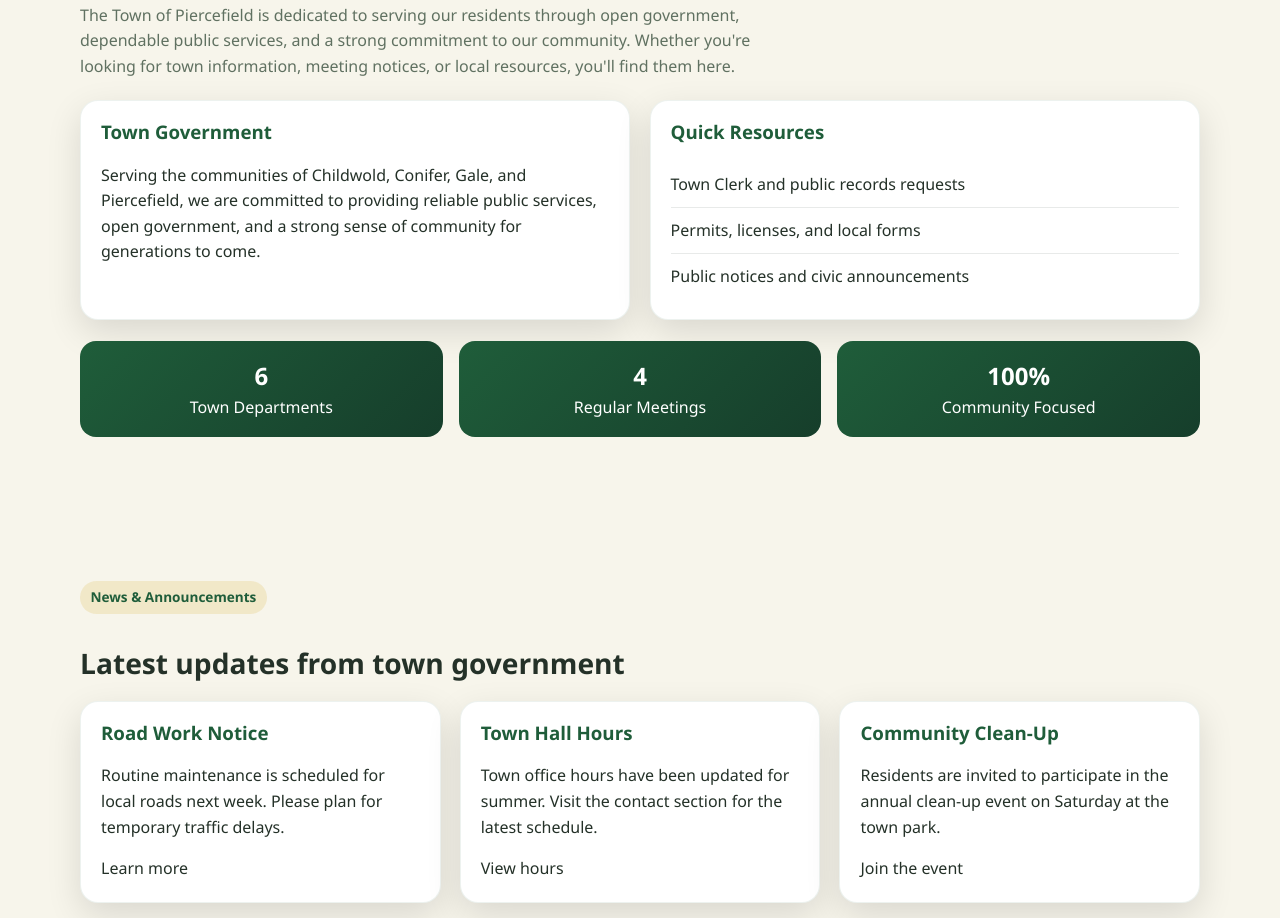
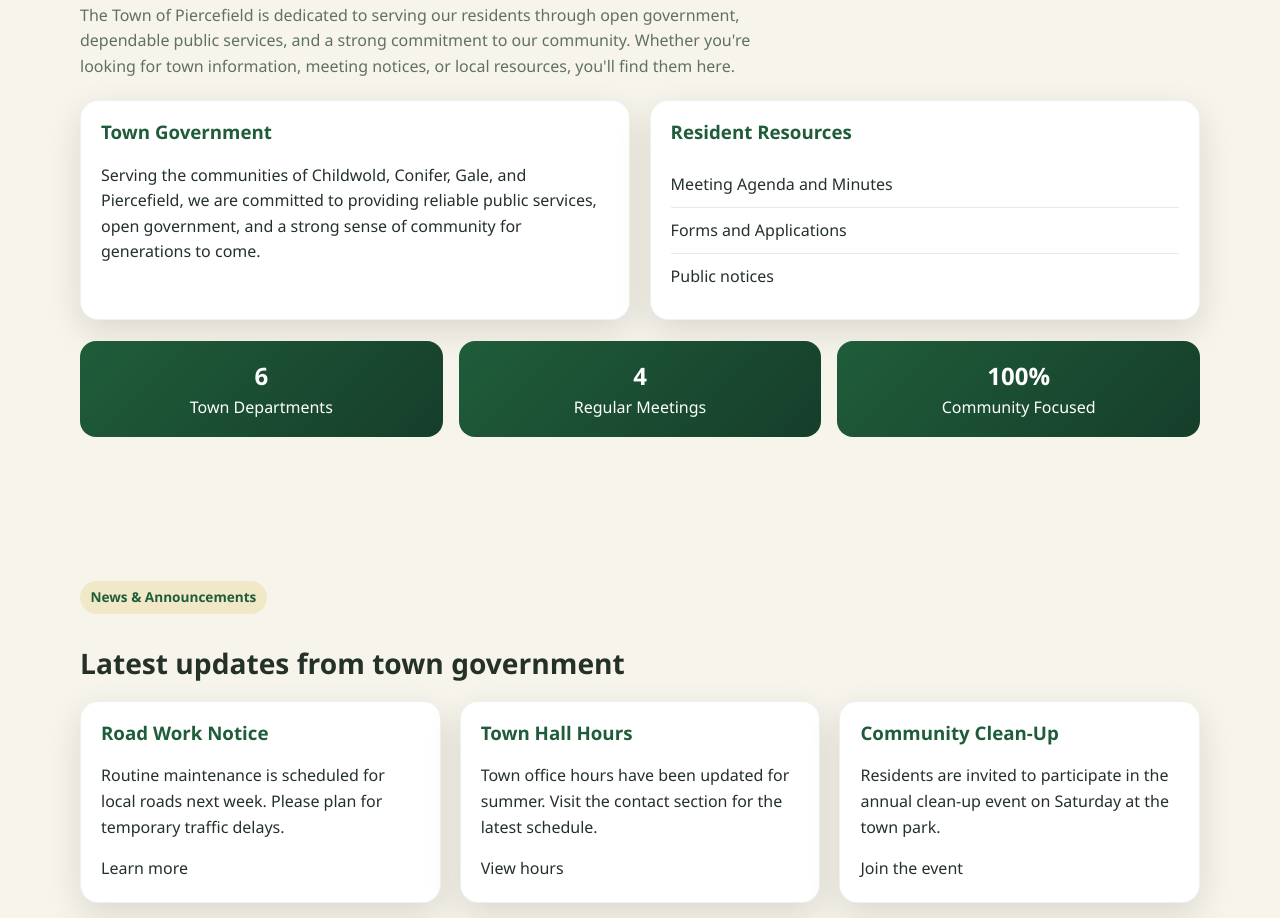
Before and after one commit to PiercefieldTownClerk/townofpiercefield-website, a plain HTML site: page index.html in a window 1280 px wide. Shown: the part 980-1898 px from the top of the page. Drawn offline with Linux system fonts and the light colour scheme.

Commit message:
Update Resident Resources

```diff
--- a/index.html
+++ b/index.html
@@ -317,11 +317,11 @@
             <p>Serving the communities of Childwold, Conifer, Gale, and Piercefield, we are committed to providing reliable public services, open government, and a strong sense of community for generations to come.</p>
           </div>
           <div class="card">
-            <h3>Quick Resources</h3>
+            <h3>Resident Resources</h3>
             <ul class="list">
-              <li>Town Clerk and public records requests</li>
-              <li>Permits, licenses, and local forms</li>
-              <li>Public notices and civic announcements</li>
+              <li>Meeting Agenda and Minutes</li>
+              <li>Forms and Applications</li>
+              <li>Public notices</li>
             </ul>
           </div>
         </div>
```
